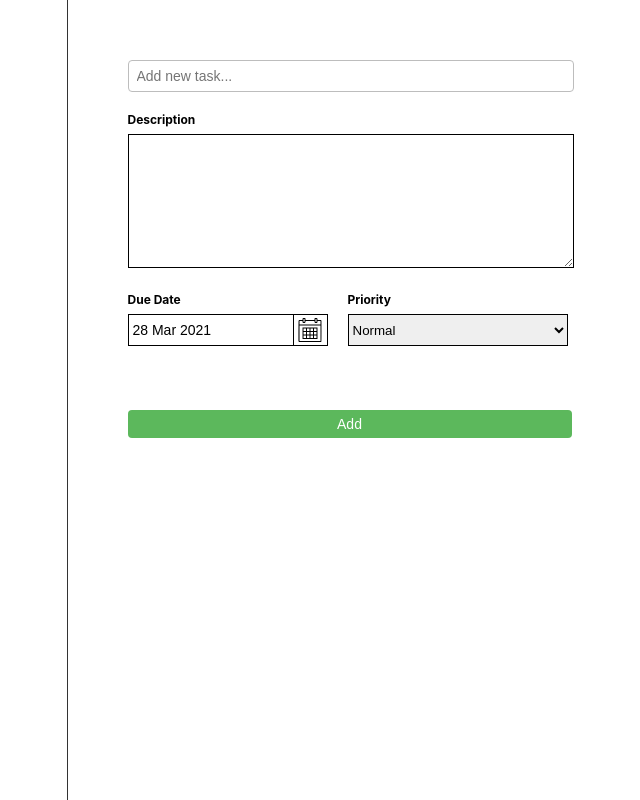
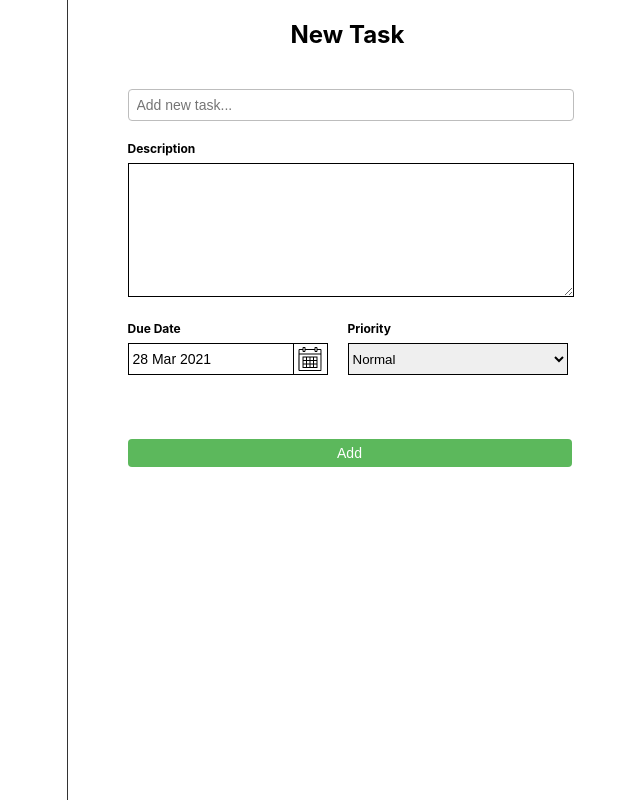
Before and after one commit to namdh3012/todo-list-redux, a React (Create React App) app: page / in a window 1280 px wide. Shown: the whole page, without its empty margins (293-933 px from the left). Built offline with nearby package versions, Linux system fonts and the light colour scheme.

Commit message:
update title

```diff
--- a/src/App.module.css
+++ b/src/App.module.css
@@ -6,6 +6,11 @@
 .appHeader {
   height: 100vh;
   width: 100vw;
+}
+
+.title {
+  font-size: 24px;
+  font-weight: bold;
 }
 
 .createTaskArea {
--- a/src/App.tsx
+++ b/src/App.tsx
@@ -6,6 +6,9 @@ import { CreateEditTodo } from "./component/create-edit-todo/create-edit-todo";
 import TodoList from "./component/todo-list/todo-list";
 import { TodoEntity } from "./entities/todo-entity";
 import { selectTodoList } from "./features/todo-slice";
+
+const titleNewTask = "New Task";
+const titleTodoList = "To Do List";
 
 const App = () => {
   const todoList = useSelector(selectTodoList);
@@ -22,11 +25,13 @@ const App = () => {
     <div className={styles.app}>
       <div className={styles.appHeader}>
         <div className={styles.createTaskArea}>
+          <div className={styles.title}>{titleNewTask}</div>
           <div className={styles.alignCenter}>
             <CreateEditTodo />
           </div>
         </div>
         <div className={styles.taskListArea}>
+          <div className={styles.title}>{titleTodoList}</div>
           <TodoList />
           {isShowPopup && <BulkAction />}
         </div>
--- a/src/component/todo-list/todo-list.module.css
+++ b/src/component/todo-list/todo-list.module.css
@@ -7,7 +7,7 @@
 }
 
 .taskList {
-  height: 792px;
+  height: 760px;
   flex-direction: row;
   display: inline-block;
   overflow: auto;
```
